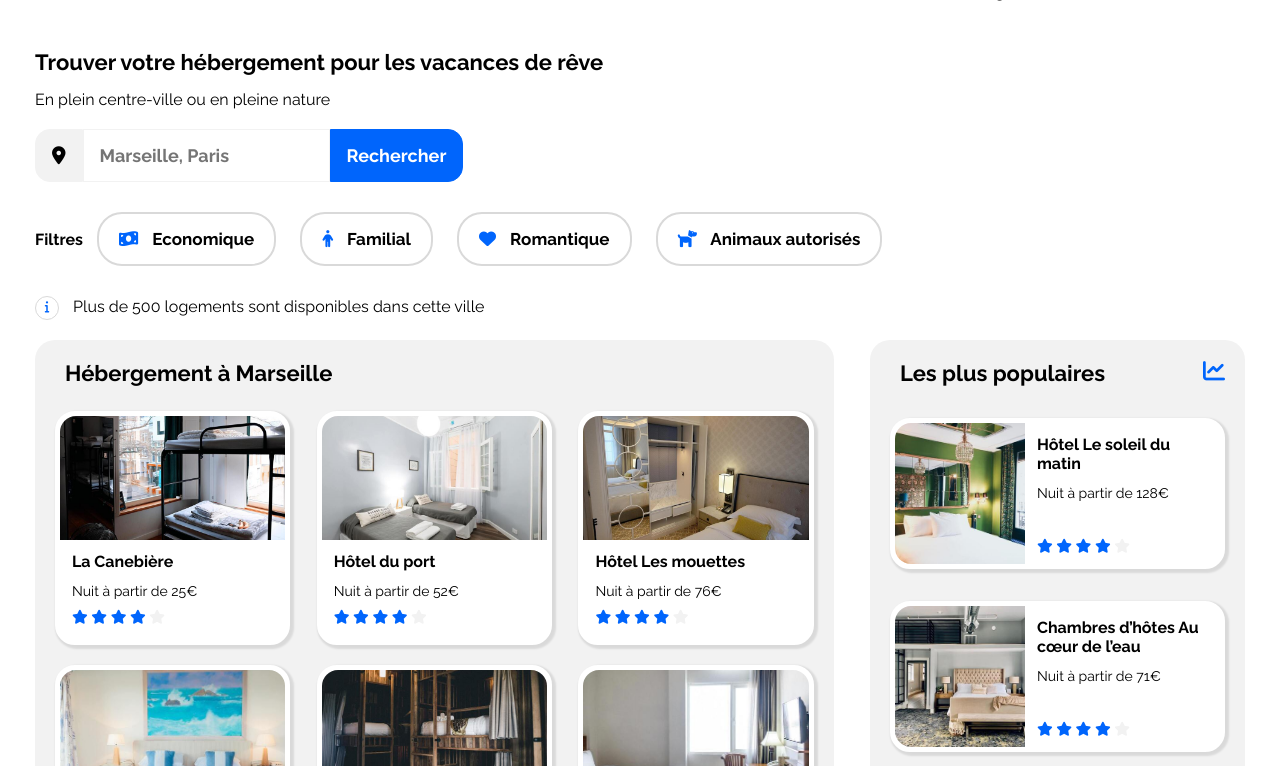
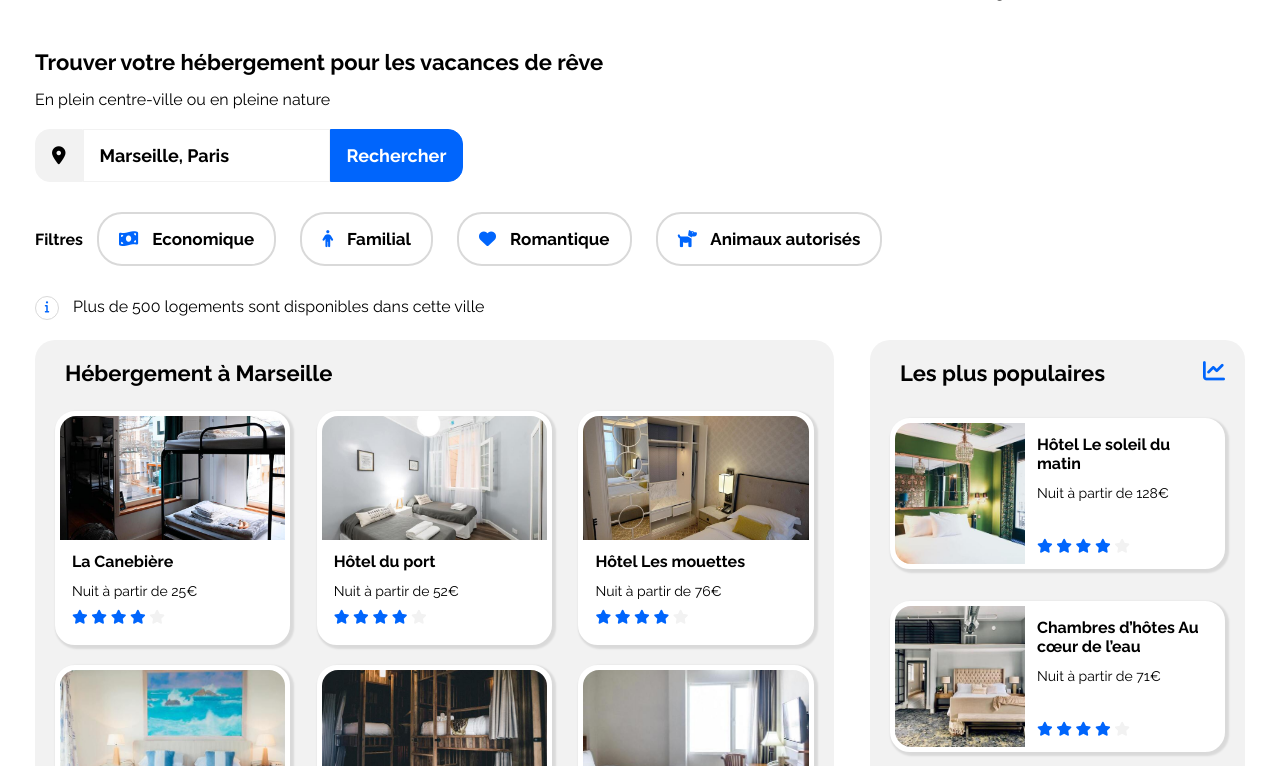
Before and after one commit to rtchingariev/booki, a plain HTML site: page index.html in a window 1280 px wide. Shown: the part 34-800 px from the top of the page. Drawn offline with Linux system fonts and the light colour scheme.

Commit message:
Add files via upload

```diff
--- a/css/style.css
+++ b/css/style.css
@@ -149,6 +149,10 @@ h3 {
   border: 1px solid #f2f2f2;
   padding: 15px 16px;
   text-align: left;
+}
+
+.search_input::placeholder {
+  color: #000;
 }
 
 .search_input:focus {
```
